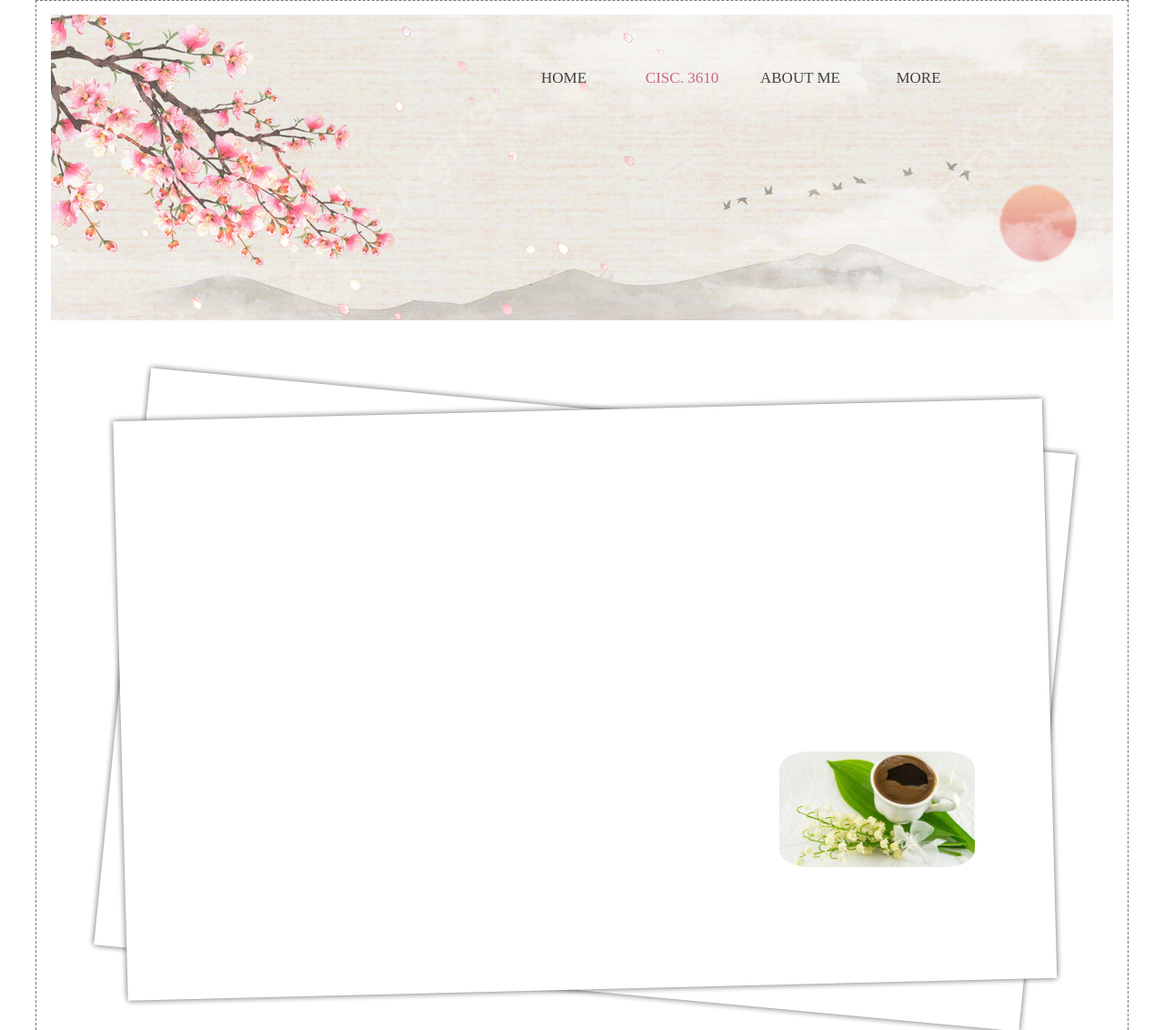
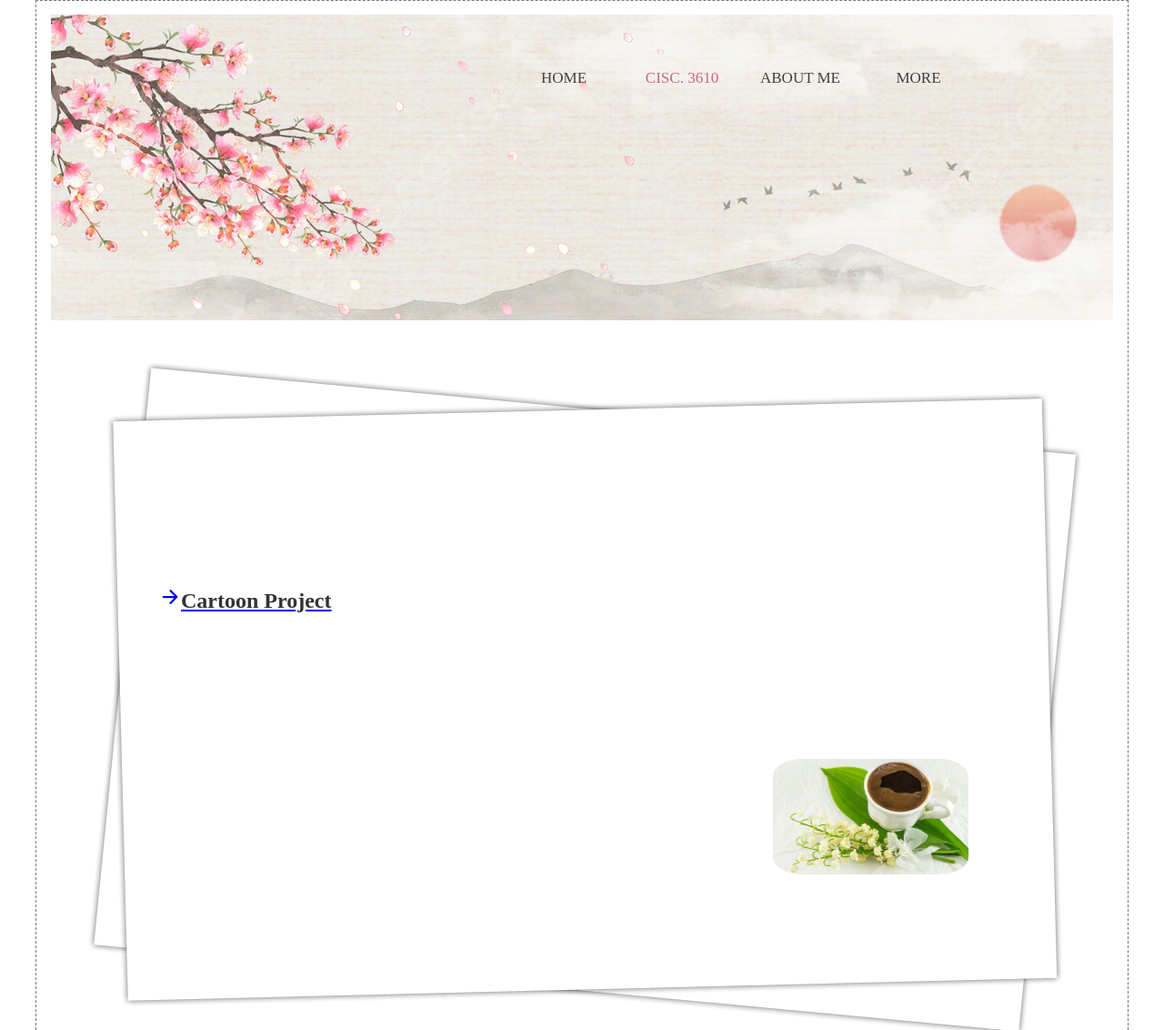
Before and after one commit to mljiang0427/Portfolio, a plain HTML site: page cisc3610.html in a window 1280 px wide. Shown: the top 1132 px of the page at 91% size. Drawn offline with nearby package versions, Linux system fonts and the light colour scheme.

Commit message:
add cartoon project

```diff
--- a/cisc3610.html
+++ b/cisc3610.html
@@ -21,7 +21,16 @@
       <div class="index_main">
         <div class="index_mainwrap">
           <div class="cisc3610_list">
-            <div class="cisc3610_top"></div>
+            <div class="cisc3610_top">
+              <ul>
+                <li>
+                  <h2>
+                    <ion-icon name="arrow-forward-outline"></ion-icon
+                    ><a href="cartoon.html">Cartoon Project</a>
+                  </h2>
+                </li>
+              </ul>
+            </div>
             <div class="cisc3610_bottom">
               <img src="images/aboutme1.png" / class="aboutme1_image">
             </div>
@@ -29,5 +38,13 @@
         </div>
       </div>
     </div>
+    <script
+      type="module"
+      src="https://unpkg.com/ionicons@7.1.0/dist/ionicons/ionicons.esm.js"
+    ></script>
+    <script
+      nomodule
+      src="https://unpkg.com/ionicons@7.1.0/dist/ionicons/ionicons.js"
+    ></script>
   </body>
 </html>
--- a/css/css.css
+++ b/css/css.css
@@ -136,7 +136,7 @@ button {
 }
 
 /*cisc3610*/
-.acisc3610_list {
+.cisc3610_list {
   width: 930px;
   height: 450px;
   padding: 0.5rem 0rem;
@@ -145,6 +145,12 @@ button {
 .cisc3610_top {
   width: 100%;
   height: 320px;
+}
+
+.cisc3610_top ul li {
+  padding-top: 130px;
+  color: blue;
+  text-decoration: underline;
 }
 
 .cisc3610_bottom {
```
Also changed, not shown: cartoon.html (renamed from Cartoon/cartoon.html), cartoon.js (renamed from Cartoon/cartoon.js), 1 other file.
